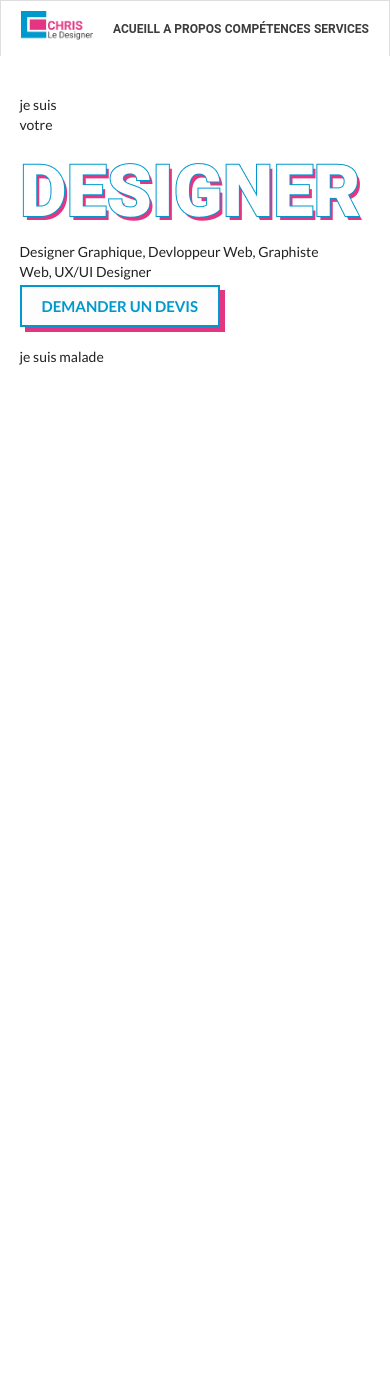
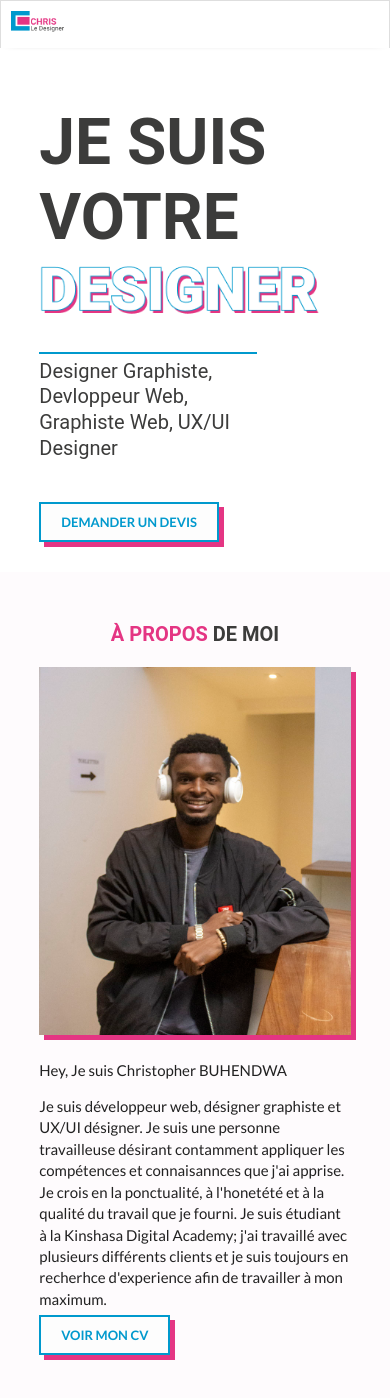
Before and after one commit to karon16/KDA-Projet-Portfolio, a website: page index.html in a window 390 px wide. Before the commit the page ends 854 px from the top, so only its background shows below. Drawn offline with nearby package versions, Linux system fonts and the light colour scheme.

Commit message:
working on section 2

```diff
--- a/index.html
+++ b/index.html
@@ -10,35 +10,58 @@
     <title>Chris Le Designer</title>
 </head>
 <body>
-    <main class="main-page main-page--reset">
+    <main class="main-page main-page--reset main-page--background border">
         <header class="ui grid head head--padding">
-            <nav class=" ui grid fixed menu navigation ">
-                <div class="row">
-                <div class="four wide  column left floated left aligned navigation__logo ">
+            <nav id="navigation" class="ui row fixed menu ">
+
+                <div class="three wide  column left floated center aligned navigation__logo ">
                     <img src="img/logo-min.png" alt="" class="logo__image logo__image--size " >
                 </div>
-                <div class="twelve wide mobile ten wide tablet eight wide computer column right floated right aligned middle aligned navigation__menu">
-                    <div class="link">
-                        <a href="" class=" link--color link--size">Acueill</a>
-                        <a href="" class=" link--color link--size">A propos</a>
-                        <a href="" class=" link--color link--size">Compétences</a>
-                        <a href="" class=" link--color link--size">Services</a>
-                        <a href="" class="btn btn--hidden btn--color">Contacts</a>
+                <div class="tablet computer only ten wide tablet eight wide computer column right floated right aligned middle aligned navigation__menu ">
+                    <div class="nav-link">
+                        <a href="" class="link--color link--size" active>Acueill</a>
+                        <a href="" class="link--color link--size">A propos</a>
+                        <a href="" class="link--color link--size">Compétences</a>
+                        <a href="" class="link--color link--size">Services</a>
+                        <a href="" class="btn-nav btn-nav--hidden btn-nav--color ">CONTACTER</a>
                     </div>
                 </div>
                 </div>
             </nav>
             <div class="hero-section  row stackable ">
-                <div class="eight wide column middle aligned hero-section__text ">
-                    <p>je suis <br> votre</p>
-                    <div><img src="img/Group 34.png" alt=""></div>
-                    <p>Designer Graphique, Devloppeur Web, Graphiste <br> Web, UX/UI Designer</p>
+                <div class="eight wide column middle aligned hero-section__descritpion">
+                    <p class=" description__text-head text-head--size paragraphs--color">je suis <br> votre</p>
+                    <div class="description__image description__image--size"><img src="img/Group 34.png" class="image--size" alt=""></div>
+                    <h1 class="description__paragraph description__paragraph--size paragraphs--color paragraphs-font-family">Designer Graphiste, Devloppeur Web, Graphiste Web, UX/UI Designer</h1>
                     <a href="" class="btn btn--color">DEMANDER UN DEVIS</a>
                 </div>
-                <div class="eight wide column middle aligned hero-section__image "><object type="image/svg+xml" data="img/Group 2 (2).svg" class="animated__image"></object></div>
+                <div class="eight wide column middle aligned tablet computer only hero-section__image "><object type="image/svg+xml" data="./img/Design tools2.svg" class="animated__image"></object></div>
             </div>
         </header>
-        <p>je suis malade</p>
+
+
+        <section class="about body-section  body-section--paddings ">
+            <h2 class=" about__title titles--font-family titles--font-color titles--font-size">à propos <span class="title--second-color">de moi</span> </h2>
+            <div class="about__container">
+            <div class="ui relaxed stackable grid">
+                <div class="five wide column about__profile">
+                    <div ><img src="./img/moi.jpg" alt="" class="about__photo"></div>
+                </div>
+                <div class="ten wide column  border about__biography">
+                    <p class="paragraphs--font-size">Hey, Je suis Christopher BUHENDWA</p>
+                    <p class="paragraphs--font-size">Je suis développeur web, désigner graphiste
+                        et UX/UI désigner. Je suis une personne travailleuse désirant
+                        contamment appliquer les compétences et connaisannces que j'ai apprise.
+                        Je crois en la ponctualité, à l'honetété et à la qualité du travail que je fourni.
+                        Je suis étudiant à la Kinshasa Digital Academy; j'ai travaillé avec plusieurs différents clients et je suis
+                        toujours en recherhce d'experience afin de travailler à mon maximum.
+                    </p>
+                    <a href="" class="btn btn--hidden btn--color ">VOIR MON CV</a>
+                </div>
+            </div>
+        </div>
+        </section>
     </main>
+    <script src="./js/app.js"></script>
 </body>
 </html>
--- /dev/null
+++ b/js/app.js
@@ -0,0 +1,6 @@
+const navMenu = document.getElementById('navigation');
+
+window.onscroll = function(){
+    navMenu.classList.add('menu--shadow');
+    console.log(navMenu.classList);
+}
--- /dev/null
+++ b/js/database.json
@@ -0,0 +1,3 @@
+{
+
+}
--- a/package.json
+++ b/package.json
@@ -1,5 +1,8 @@
 {
     "scripts": {
-        "compile:sass" : "sass sass/main.scss style/style.css --watch"
+        "compile:sass": "sass sass/main.scss style/style.css --watch"
+    },
+    "dependencies": {
+        "live-server": "^1.2.1"
     }
 }
--- a/sass/abstract/mixins.scss
+++ b/sass/abstract/mixins.scss
@@ -4,3 +4,10 @@
     border: 2px solid $blueColor ;
     box-shadow: 5px 5px 0px 0px  $pinkColor;
 }
+
+@mixin linkColors(){
+    background-color : $greyColor;
+    color: $blueColor;
+    border: .5px solid $blueColor ;
+    box-shadow: 2px 2px 0px 0px  $pinkColor;
+}
--- a/sass/abstract/variables.scss
+++ b/sass/abstract/variables.scss
@@ -5,7 +5,7 @@ $body-box-sizing : border-box;
 
 
 /* variables du main*/
-$sizeMain : 90vw;
+$sizeMain : 85vw;
 $marginRight : auto;
 $marginTopBottomMain : 20px;
 /*varaiables tailles en px*/
@@ -14,3 +14,8 @@ $marginTopBottomMain : 20px;
 $blueColor : #0099CD;
 $greyColor :#FDFDFD;
 $pinkColor : #E43583;
+$blackColor : #3C3C3B;
+
+/*variables for fonts*/
+$titles : Roboto;
+$paragraphs :Helvetica;
--- a/sass/base/reset.scss
+++ b/sass/base/reset.scss
@@ -8,8 +8,8 @@ html{
     font-size: 62.5%;
 }
 
-.main-page--reset{
-    width: $sizeMain ;
-    margin: $marginTopBottomMain $marginRight;
+// .main-page--reset{
+//     width: $sizeMain !important;
+//     margin: $marginTopBottomMain $marginRight !important;
 
-}
+// }
--- a/sass/base/typography.scss
+++ b/sass/base/typography.scss
@@ -0,0 +1,35 @@
+.titles--font-family{
+    font-family: $titles;
+}
+
+.paragraphs-font-family{
+    font-family: $paragraphs;
+}
+.titles--font-color{
+    color: $pinkColor;
+}
+.title--second-color{
+    color: $blackColor;
+}
+.paragraphs--color{
+    color: $blackColor;
+}
+.titles--font-size{
+    font-size: 2rem;
+    text-transform: uppercase;
+    font-weight: bold;
+    text-align: center;
+}
+.paragraphs--font-size{
+    font-size: 1.5rem;
+    text-align: left;
+}
+.description__paragraph--size{
+    border-top: 2px solid $blueColor;
+    width: 70%;
+    padding-top: 5px;
+    font-size: 2rem;
+    font-weight: 400;
+    font-family: Roboto;
+    margin: 20px 0px 50px 0;
+}
--- a/sass/component/button.scss
+++ b/sass/component/button.scss
@@ -4,22 +4,32 @@
     padding: 1rem 2rem;
     position: relative;
     font-weight: bold;
-    font-size: 1.5rem;
-}
-/*.btn::after{
-    content: '';
-    height: 100%;
-    width: 100%;
-    background : #E43583 ;
-    position: absolute;
-    top: .5rem;
-    left: .5rem;
-    z-index: -1;
-
+    font-size: 1.3rem !important;
 }
 
 .btn:hover{
     background-color: #E43583;
     border: 2px solid #E43583;
     color: #fff;
-}*/
+    box-shadow: 5px 5px 0px 0px  $blueColor;
+    transition: 0.2s;
+}
+
+.btn-nav:link,
+.btn-nav:visited{
+    @include buttonColors;
+    padding: 0.7rem 1.6rem;
+    position: relative;
+    font-size: 1.2rem;
+        text-transform: uppercase;
+        font-weight: bolder;
+        font-family: Roboto ;
+}
+
+.btn-nav:hover{
+    background-color: #E43583;
+    border: 2px solid #E43583;
+    color: #fff;
+    box-shadow: 5px 5px 0px 0px  $blueColor;
+    transition: 0.2s;
+}
--- a/sass/main.scss
+++ b/sass/main.scss
@@ -4,25 +4,36 @@
 @import '../sass/base/typography.scss';
 @import '../sass/component/button.scss';
 
-.border{
-    border: 1px solid black;
-}
+
 .head{
+    width: $sizeMain !important;
+    margin: $marginTopBottomMain $marginRight !important;
     &--padding{
         padding: 30px 0;
+    }
+    .menu--shadow{
+        box-shadow: 0px 2px 10px -10px black !important;
     }
     .logo__image--size{
         width: 12rem ;
         max-width: 100%;
     }
-    .link{
+    .nav-link{
         display: flex !important;
-        justify-content: space-between !important;
-
+        justify-content: space-evenly !important;
         align-items: center;
     }
-    .link--color{
+    .link--color:visited,
+    .link-color:link{
         color: #3C3C3B;
+    }
+    .link--color:hover::after{
+        content: '';
+        width: 100%;
+        height: .5rem;
+        @include linkColors;
+        display: block;
+        transition: 3s;
     }
     .link--size{
 
@@ -41,23 +52,58 @@
     .ui.menu {
         border-bottom: 0 none !important;
         box-shadow: none;
+
+    }
+    .text-head--size{
+        font-size: 6.4rem;
+        font-family: Roboto;
+        font-weight: 700;
+        text-transform: uppercase;
+        line-height: normal;
+        margin: 0;
+
+    }
+    .description__image--size{
+        width: 100%;
+
+    }
+
+
+    .border{
+        border: 1px solid black !important;
     }
 
 }
 
+.body-section--paddings{
+    padding: 50px 0 !important;
+    background: #FEFBFD;
+}
+
+.about{
+    &__container{
+        width: $sizeMain !important;
+        margin: $marginTopBottomMain $marginRight !important;
+
+    }
+    // &__title{
+    //     text-align: center;
+    // }
+    &__photo{
+        width : 100%;
+        box-shadow: 5px 5px 0px 0px  $pinkColor;
+    }
+}
 
 
 
+@media only screen and (max-width: 768px) {
+    .image--size{
+       width: 90%;
+       margin: 0;
+    }
+    .text-head--size{
+        font-size: 1rem;
+    }
 
-
-
-@media only screen and (max-width: 700px) {
-    .btn--hidden{
-        display: none;
-    }
-}
-@media only screen and (max-width: 768px) {
-    .animated__image{
-        display: none;
-    }
-}
+  }
```
Also changed, not shown: img/Design tools-rafiki (1) - Copie.svg (added), img/Design tools-rafiki - Copie.svg (added), img/Design tools-rafiki.svg (added), img/Design tools2.svg (added), img/background_Plan de travail 1.png (added), img/moi.jpg (added), style/style.css, 2 other files.
